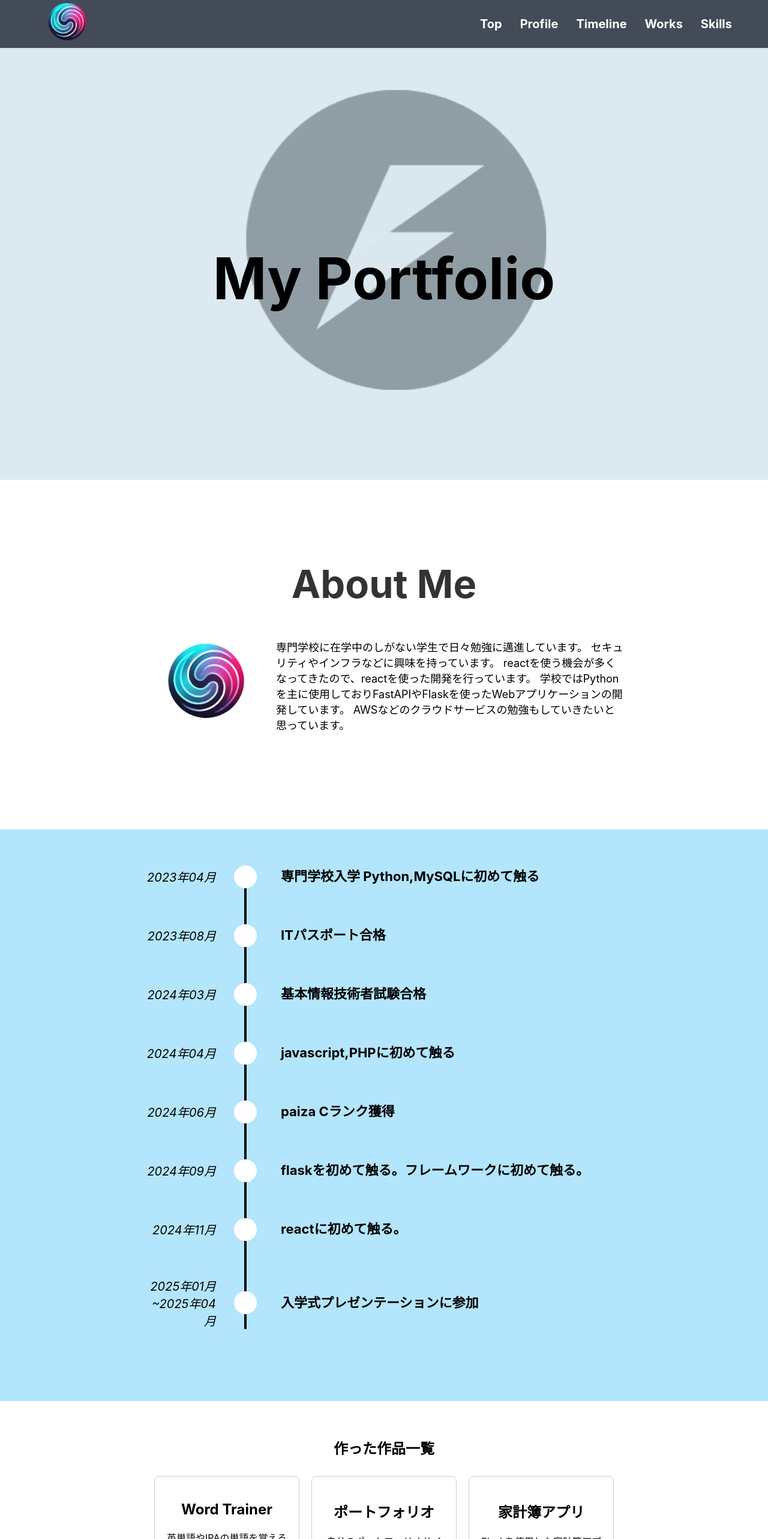
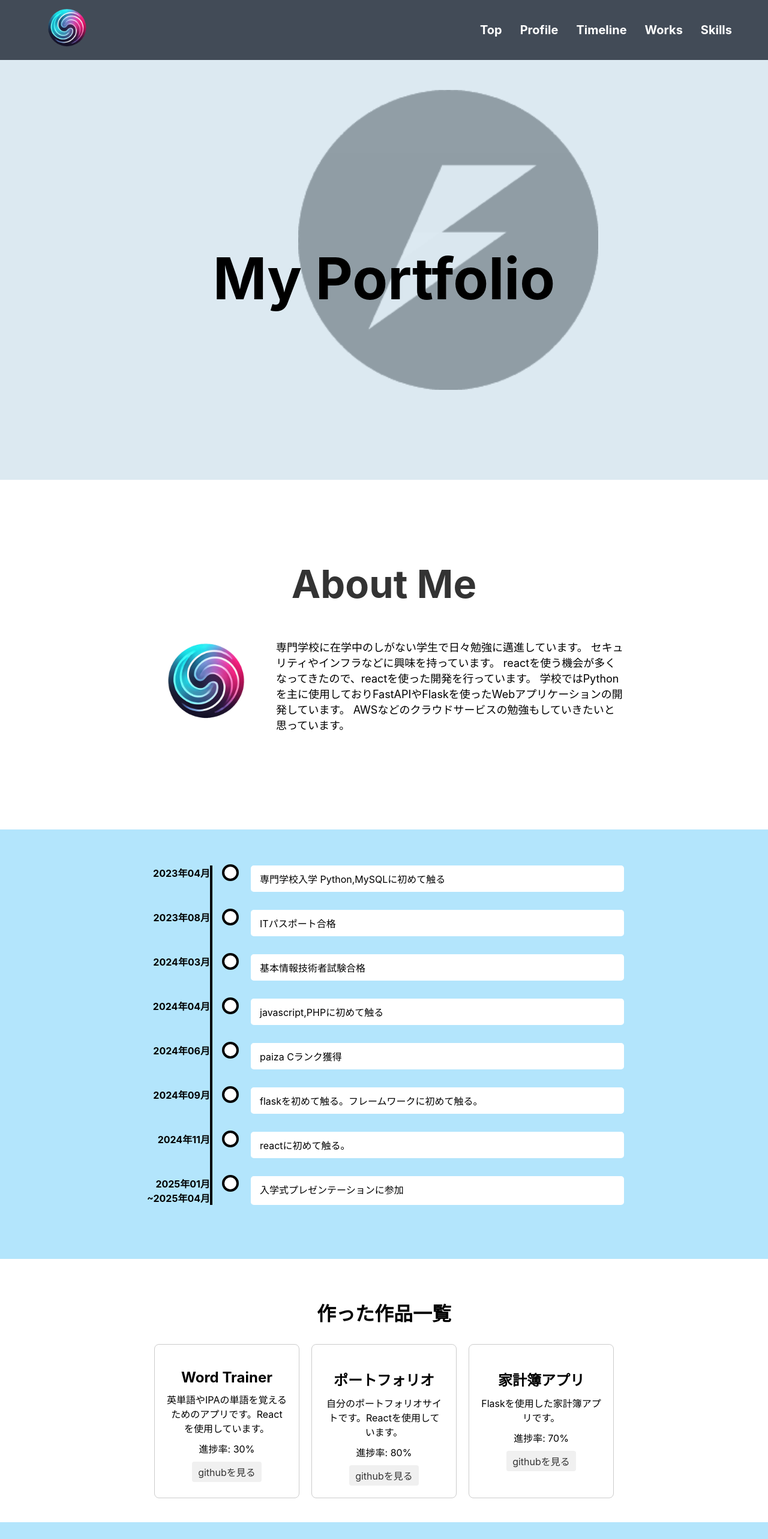
Before and after one commit to haru-0035-git/my-page, a React (Create React App) app: page / in a window 1280 px wide. Shown: the top 2566 px of the page at 60% size. Built offline with nearby package versions, Linux system fonts and the light colour scheme.

Commit message:
スマホ用にレイアウトを調整

```diff
--- a/src/components/About.tsx
+++ b/src/components/About.tsx
@@ -18,7 +18,7 @@ const About: React.FC = () => {
       <h1
         style={{
           marginBottom: "30px",
-          fontSize: "65px",
+          fontSize: window.innerWidth <= 768 ? "40px" : "65px",
           fontWeight: "bold",
           color: "#333",
         }}
@@ -32,17 +32,29 @@ const About: React.FC = () => {
           maxWidth: "800px",
           margin: "0 auto",
           display: "flex",
-          flexDirection: "row", // ここだけ横並び
+          flexDirection: window.innerWidth <= 768 ? "column" : "row",
           justifyContent: "center",
           alignItems: "center",
+          padding: window.innerWidth <= 768 ? "0 15px" : "0",
         }}
       >
         <img
           src={logo}
           alt="ロゴ"
-          style={{ width: "200px", marginRight: "20px" }}
+          style={{
+            width: window.innerWidth <= 768 ? "150px" : "200px",
+            marginRight: window.innerWidth <= 768 ? "0" : "20px",
+            marginBottom: window.innerWidth <= 768 ? "20px" : "0",
+          }}
         />
-        <p style={{ maxWidth: "600px", textAlign: "left", fontSize: "18px" }}>
+        <p
+          style={{
+            maxWidth: "600px",
+            textAlign: "left",
+            fontSize: window.innerWidth <= 768 ? "16px" : "18px",
+            padding: window.innerWidth <= 768 ? "0 10px" : "0",
+          }}
+        >
           専門学校に在学中のしがない学生で日々勉強に邁進しています。
           セキュリティやインフラなどに興味を持っています。
           reactを使う機会が多くなってきたので、reactを使った開発を行っています。
--- a/src/components/Body.tsx
+++ b/src/components/Body.tsx
@@ -141,9 +141,9 @@ const ImageSlider: React.FC = () => {
               src={src}
               alt={`Slide ${index}`}
               style={{
-                width: "500px", // 画像の大きさ
-                height: "500px", // 画像の大きさ
-                objectFit: "contain", // 縦横比を保ちながら表示
+                width: window.innerWidth <= 768 ? "200px" : "500px", // スマホ時は小さく
+                height: window.innerWidth <= 768 ? "200px" : "500px",
+                objectFit: "contain",
               }}
             />
           </div>
--- a/src/components/Header.tsx
+++ b/src/components/Header.tsx
@@ -10,12 +10,14 @@ const Header: React.FC = () => {
         top: 0,
         left: 0,
         width: "100%",
-        height: "80px",
-        backgroundColor: "#424b57", // ダークグレー
+        height: "auto",
+        minHeight: window.innerWidth <= 768 ? "50px" : "60px",
+        backgroundColor: "#424b57",
         display: "flex",
+        flexDirection: window.innerWidth <= 768 ? "column" : "row",
         alignItems: "center",
-        justifyContent: "space-between", // 左右にロゴとナビを分ける
-        padding: "0 60px",
+        justifyContent: "space-between",
+        padding: window.innerWidth <= 768 ? "5px" : "0 60px",
         boxSizing: "border-box",
         zIndex: 1000,
       }}
@@ -25,21 +27,29 @@ const Header: React.FC = () => {
         src={logo}
         alt="ロゴ"
         style={{
-          width: "100px",
+          width: window.innerWidth <= 768 ? "40px" : "100px",
           height: "auto",
-          borderRadius: "50%", // 丸く切り抜き
-          objectFit: "cover", // 画像を中央にトリミング
+          borderRadius: "50%",
+          marginBottom: window.innerWidth <= 768 ? "5px" : "0",
         }}
       />
 
       {/* ナビゲーション */}
-      <nav style={{ display: "flex", gap: "30px" }}>
+      <nav
+        style={{
+          display: "flex",
+          gap: window.innerWidth <= 768 ? "10px" : "30px",
+          flexDirection: window.innerWidth <= 768 ? "row" : "row",
+          flexWrap: "wrap",
+          justifyContent: "center",
+        }}
+      >
         <a
           href="#body"
           style={{
             color: "#fff",
             textDecoration: "none",
-            fontSize: "20px",
+            fontSize: window.innerWidth <= 768 ? "14px" : "20px",
             fontWeight: "bold",
           }}
         >
@@ -50,7 +60,7 @@ const Header: React.FC = () => {
           style={{
             color: "#fff",
             textDecoration: "none",
-            fontSize: "20px",
+            fontSize: window.innerWidth <= 768 ? "14px" : "20px",
             fontWeight: "bold",
           }}
         >
@@ -61,7 +71,7 @@ const Header: React.FC = () => {
           style={{
             color: "#fff",
             textDecoration: "none",
-            fontSize: "20px",
+            fontSize: window.innerWidth <= 768 ? "14px" : "20px",
             fontWeight: "bold",
           }}
         >
@@ -72,7 +82,7 @@ const Header: React.FC = () => {
           style={{
             color: "#fff",
             textDecoration: "none",
-            fontSize: "20px",
+            fontSize: window.innerWidth <= 768 ? "14px" : "20px",
             fontWeight: "bold",
           }}
         >
@@ -83,7 +93,7 @@ const Header: React.FC = () => {
           style={{
             color: "#fff",
             textDecoration: "none",
-            fontSize: "20px",
+            fontSize: window.innerWidth <= 768 ? "14px" : "20px",
             fontWeight: "bold",
           }}
         >
--- a/src/components/Skills.tsx
+++ b/src/components/Skills.tsx
@@ -295,7 +295,7 @@ const Skills: React.FC = () => {
         textAlign: "center",
       }}
     >
-      <h2 style={{ marginBottom: "30px", fontSize: "65px", fontStyle: "Bold" }}>
+      <h2 style={{ marginBottom: "30px", fontSize: "45px", fontStyle: "Bold" }}>
         技術修練度
       </h2>
       <div
@@ -314,13 +314,14 @@ const Skills: React.FC = () => {
             style={{
               marginBottom: "40px",
               width: "100%",
+              maxWidth: "600px", // 最大幅を設定
               ...fadeInStyle(isVisible[category] || false),
             }}
           >
             <h3
               style={{
                 marginBottom: "20px",
-                fontSize: "24px",
+                fontSize: "20px",
                 color: "#333",
               }}
             >
@@ -330,7 +331,7 @@ const Skills: React.FC = () => {
               style={{
                 display: "flex",
                 flexWrap: "wrap",
-                gap: "20px",
+                gap: "10px",
                 justifyContent: "center",
               }}
             >
@@ -340,19 +341,48 @@ const Skills: React.FC = () => {
                   style={{
                     border: "1px solid #ccc",
                     borderRadius: "8px",
-                    width: "150px",
-                    padding: "20px",
+                    width:
+                      window.innerWidth <= 768
+                        ? "calc(100% - 20px)"
+                        : "calc(50% - 10px)",
+                    maxWidth: "150px",
+                    padding: window.innerWidth <= 768 ? "15px" : "20px",
                     backgroundColor: "white",
+                    margin: window.innerWidth <= 768 ? "5px" : "10px",
                   }}
                 >
-                  <h4>{skill.name}</h4>
+                  <h4
+                    style={{
+                      fontSize: window.innerWidth <= 768 ? "14px" : "16px",
+                      margin: "5px 0",
+                    }}
+                  >
+                    {skill.name}
+                  </h4>
                   <img
                     src={skill.imgPath}
                     alt={skill.name}
-                    style={{ width: "50px", height: "auto" }}
+                    style={{
+                      width: window.innerWidth <= 768 ? "30px" : "40px",
+                      height: "auto",
+                    }}
                   />
-                  <p>{skill.explanation}</p>
-                  <p>{skill.level}</p>
+                  <p
+                    style={{
+                      fontSize: window.innerWidth <= 768 ? "10px" : "12px",
+                      margin: "5px 0",
+                    }}
+                  >
+                    {skill.explanation}
+                  </p>
+                  <p
+                    style={{
+                      fontSize: window.innerWidth <= 768 ? "10px" : "12px",
+                      margin: "5px 0",
+                    }}
+                  >
+                    {skill.level}
+                  </p>
                 </div>
               ))}
             </div>
--- a/src/components/Timeline.tsx
+++ b/src/components/Timeline.tsx
@@ -17,16 +17,26 @@ const timelineData = [
 
 const Timeline: React.FC = () => {
   return (
-    <section style={{ backgroundColor: "#b3e5fc", padding: "60px 20px" }}>
+    <section
+      style={{
+        backgroundColor: "#b3e5fc",
+        padding: window.innerWidth <= 768 ? "40px 10px" : "60px 20px",
+      }}
+    >
       <div
-        style={{ maxWidth: "800px", margin: "0 auto", position: "relative" }}
+        style={{
+          maxWidth: window.innerWidth <= 768 ? "100%" : "800px",
+          margin: "0 auto",
+          position: "relative",
+          padding: window.innerWidth <= 768 ? "0 10px" : "0",
+        }}
       >
         {/* 縦線 */}
         <div
           style={{
             position: "absolute",
             top: 0,
-            left: "167px",
+            left: window.innerWidth <= 768 ? "70px" : "110px",
             width: "4px",
             height: "100%",
             backgroundColor: "#000",
--- a/src/components/TimelineItem.tsx
+++ b/src/components/TimelineItem.tsx
@@ -1,6 +1,5 @@
 // src/components/TimelineItem.tsx
 import React from "react";
-import { useInView } from "react-intersection-observer";
 
 interface TimelineItemProps {
   year: string;
@@ -8,52 +7,46 @@ interface TimelineItemProps {
 }
 
 const TimelineItem: React.FC<TimelineItemProps> = ({ year, text }) => {
-  const { ref, inView } = useInView({
-    triggerOnce: false,
-    threshold: 0.1,
-  });
-
   return (
     <div
-      ref={ref}
-      className={`fade-in-section ${inView ? "is-visible" : ""}`}
       style={{
         display: "flex",
-        alignItems: "center",
+        marginBottom: "30px",
         position: "relative",
-        marginBottom: "60px",
-        opacity: inView ? 1 : 0,
-        transform: inView ? "translateY(0)" : "translateY(20px)",
-        transition: "opacity 0.6s ease-out, transform 0.6s ease-out",
+        zIndex: 1,
       }}
     >
       <div
         style={{
-          width: "120px",
+          width: window.innerWidth <= 768 ? "70px" : "110px",
+          flexShrink: 0,
           textAlign: "right",
-          paddingRight: "30px",
-          fontStyle: "italic",
-          fontSize: "20px",
+          paddingRight: "20px",
+          fontSize: window.innerWidth <= 768 ? "14px" : "16px",
+          fontWeight: "bold",
         }}
       >
         {year}
       </div>
       <div
         style={{
-          width: "30px",
-          height: "30px",
-          backgroundColor: "white",
+          width: "20px",
+          height: "20px",
+          backgroundColor: "#fff",
+          border: "4px solid #000",
           borderRadius: "50%",
-          border: "4px solid #ffffff",
-          zIndex: 2,
+          marginRight: "20px",
+          marginTop: "-2px",
+          flexShrink: 0,
         }}
       />
       <div
         style={{
-          marginLeft: "40px",
-          fontSize: "22px",
-          lineHeight: "1.5",
-          fontWeight: "bold",
+          flex: 1,
+          backgroundColor: "#fff",
+          padding: "10px 15px",
+          borderRadius: "5px",
+          fontSize: window.innerWidth <= 768 ? "14px" : "16px",
         }}
       >
         {text}
--- a/src/components/Works.tsx
+++ b/src/components/Works.tsx
@@ -26,14 +26,26 @@ const worksData = [
 
 const Works: React.FC = () => {
   return (
-    <section style={{ padding: "40px 20px", textAlign: "center" }}>
-      <h2 style={{ marginBottom: "30px" }}>作った作品一覧</h2>
+    <section
+      style={{
+        padding: window.innerWidth <= 768 ? "20px 10px" : "40px 20px",
+        textAlign: "center",
+      }}
+    >
+      <h2
+        style={{
+          marginBottom: "30px",
+          fontSize: window.innerWidth <= 768 ? "24px" : "32px",
+        }}
+      >
+        作った作品一覧
+      </h2>
       <div
         style={{
           display: "flex",
           flexWrap: "wrap",
           justifyContent: "center",
-          gap: "20px",
+          gap: window.innerWidth <= 768 ? "10px" : "20px",
         }}
       >
         {worksData.map((work, index) => (
@@ -42,15 +54,50 @@ const Works: React.FC = () => {
             style={{
               border: "1px solid #ccc",
               borderRadius: "8px",
-              width: "200px",
-              padding: "20px",
+              width: window.innerWidth <= 768 ? "calc(100% - 40px)" : "200px",
+              padding: window.innerWidth <= 768 ? "15px" : "20px",
               textAlign: "center",
+              margin: window.innerWidth <= 768 ? "5px 0" : "0",
             }}
           >
-            <h2>{work.title}</h2>
-            <p>{work.explanation}</p>
-            <p>{work.progress}</p>
-            <a href={work.githubUrl} target="_blank" rel="noopener noreferrer">
+            <h2
+              style={{
+                fontSize: window.innerWidth <= 768 ? "20px" : "24px",
+                marginBottom: "10px",
+              }}
+            >
+              {work.title}
+            </h2>
+            <p
+              style={{
+                fontSize: window.innerWidth <= 768 ? "14px" : "16px",
+                margin: "10px 0",
+              }}
+            >
+              {work.explanation}
+            </p>
+            <p
+              style={{
+                fontSize: window.innerWidth <= 768 ? "14px" : "16px",
+                margin: "10px 0",
+              }}
+            >
+              {work.progress}
+            </p>
+            <a
+              href={work.githubUrl}
+              target="_blank"
+              rel="noopener noreferrer"
+              style={{
+                fontSize: window.innerWidth <= 768 ? "14px" : "16px",
+                display: "inline-block",
+                padding: "5px 10px",
+                backgroundColor: "#f0f0f0",
+                borderRadius: "4px",
+                textDecoration: "none",
+                color: "#333",
+              }}
+            >
               githubを見る
             </a>
           </div>
```
